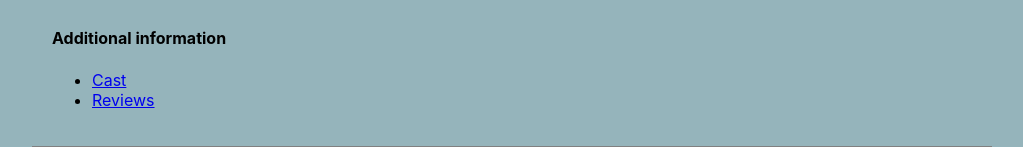
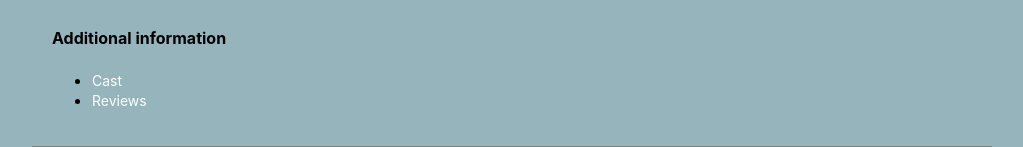
Before and after one commit to Sergiy-Yevchihen/goit-react-hw-05-movies, a React (Create React App) app: page /goit-react-hw-05-movies/movies/1 in a window 1280 px wide. Shown: the part 589-736 px from the top of the page, without its empty margins (128-1151 px from the left). Built offline with nearby package versions, Linux system fonts and the light colour scheme; no server answers.

Commit message:
add cast

```diff
--- a/src/pages/MovieDetails/MovieDetails.jsx
+++ b/src/pages/MovieDetails/MovieDetails.jsx
@@ -1,4 +1,4 @@
-import { useParams, useLocation, Link, Outlet } from 'react-router-dom';
+import { useParams, useLocation, Outlet } from 'react-router-dom';
 import { getMovieDetails } from '../../services/apiService';
 import { useState, useEffect } from 'react';
 import {
@@ -9,8 +9,8 @@ import {
   MovieBox,
   MovieInfo,
   Title,
-  // LinkCast,
-  // LinkReviews,
+  LinkCast,
+  LinkReviews,
 } from './MovieDetails.styled';
 
 import { HiArrowNarrowLeft } from 'react-icons/hi';
@@ -65,15 +65,15 @@ const MovieDetails = () => {
         <h4>Additional information</h4>
         <ul>
           <li>
-            <Link to="cast" state={{ ...location.state }}>
+            <LinkCast to="cast" state={{ ...location.state }}>
               Cast
-            </Link>
+            </LinkCast>
           </li>
           <li>
             {' '}
-            <Link to="reviews" state={{ ...location.state }}>
+            <LinkReviews to="reviews" state={{ ...location.state }}>
               Reviews
-            </Link>
+            </LinkReviews>
           </li>
         </ul>
       </InfoBox>
--- a/src/pages/MovieDetails/MovieDetails.styled.js
+++ b/src/pages/MovieDetails/MovieDetails.styled.js
@@ -46,31 +46,33 @@ export const LinkBack = styled(Link)`
   color: white;
 `;
 export const InfoBox = styled.div`
+
   padding: 20px;
   border-bottom: solid 1px grey;
 `;
 
 
-// export const LinkCast = styled(Link)`
-//   text-decoration: none;
-//   display: blok;
-//   font-size: 14px;
-//   align-items: center;
-//   column-gap: 10px;
-//   color: white;
-//    &:hover,
-//   &:focus {
-//    color: #0b0c0c;
-// `;
 
-// export const LinkReviews = styled(Link)`
-//   text-decoration: none;
-//   display: blok;
-//   font-size: 14px;
-//   align-items: center;
-//   column-gap: 10px;
-//   color: white;
-//    &:hover,
-//   &:focus {
-//    color: #0b0c0c;
-// `;
+export const LinkCast = styled(Link)`
+  text-decoration: none;
+  display: blok;
+  font-size: 14px;
+  align-items: center;
+  column-gap: 10px;
+  color: white;
+   &:hover,
+  &:focus {
+   color: #0b0c0c;
+`;
+
+export const LinkReviews = styled(Link)`
+  text-decoration: none;
+  display: blok;
+  font-size: 14px;
+  align-items: center;
+  column-gap: 10px;
+  color: white;
+   &:hover,
+  &:focus {
+   color: #0b0c0c;
+`;
```
Also changed, not shown: src/components/App/App.jsx (+0 -26 lines).
